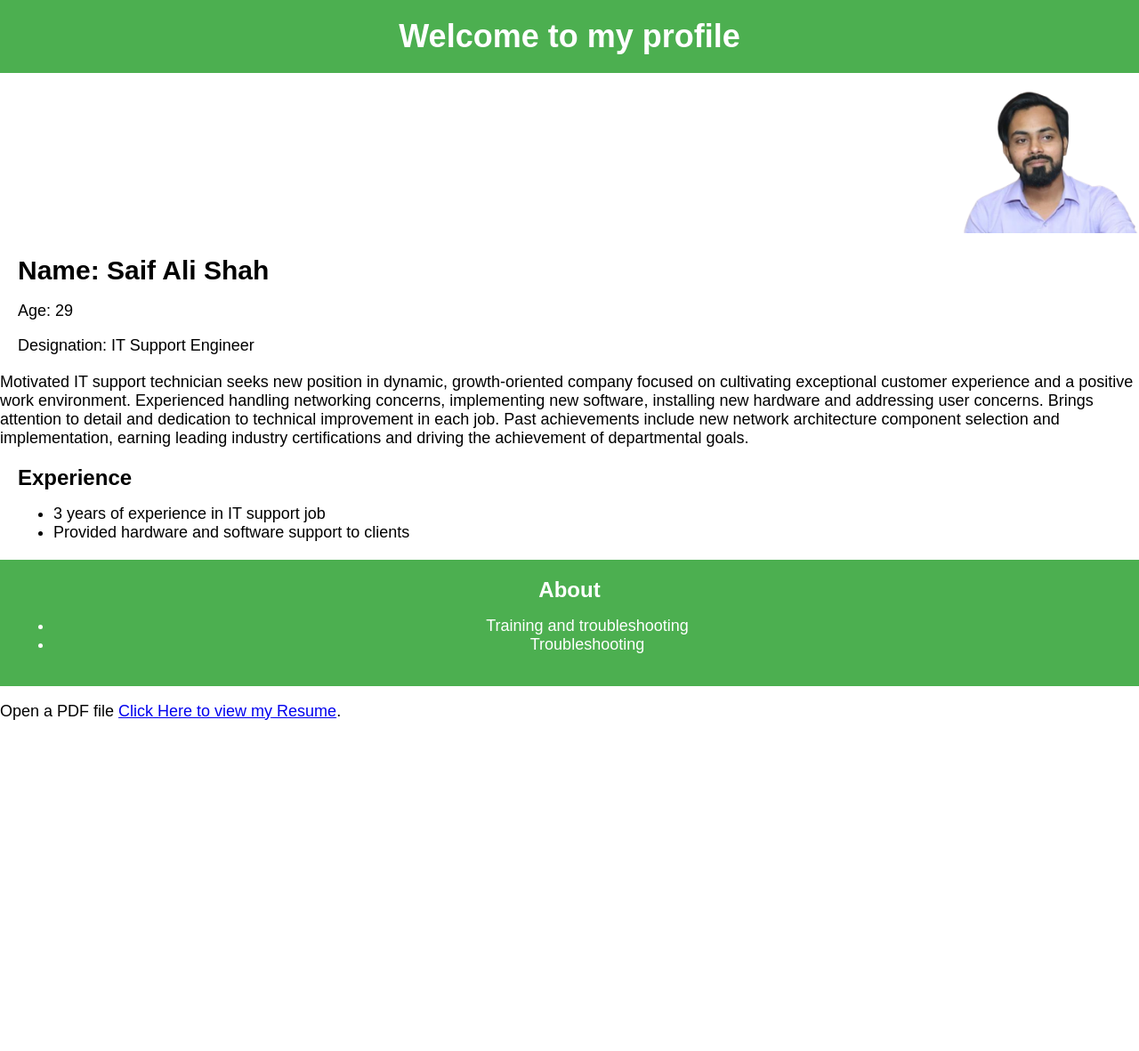
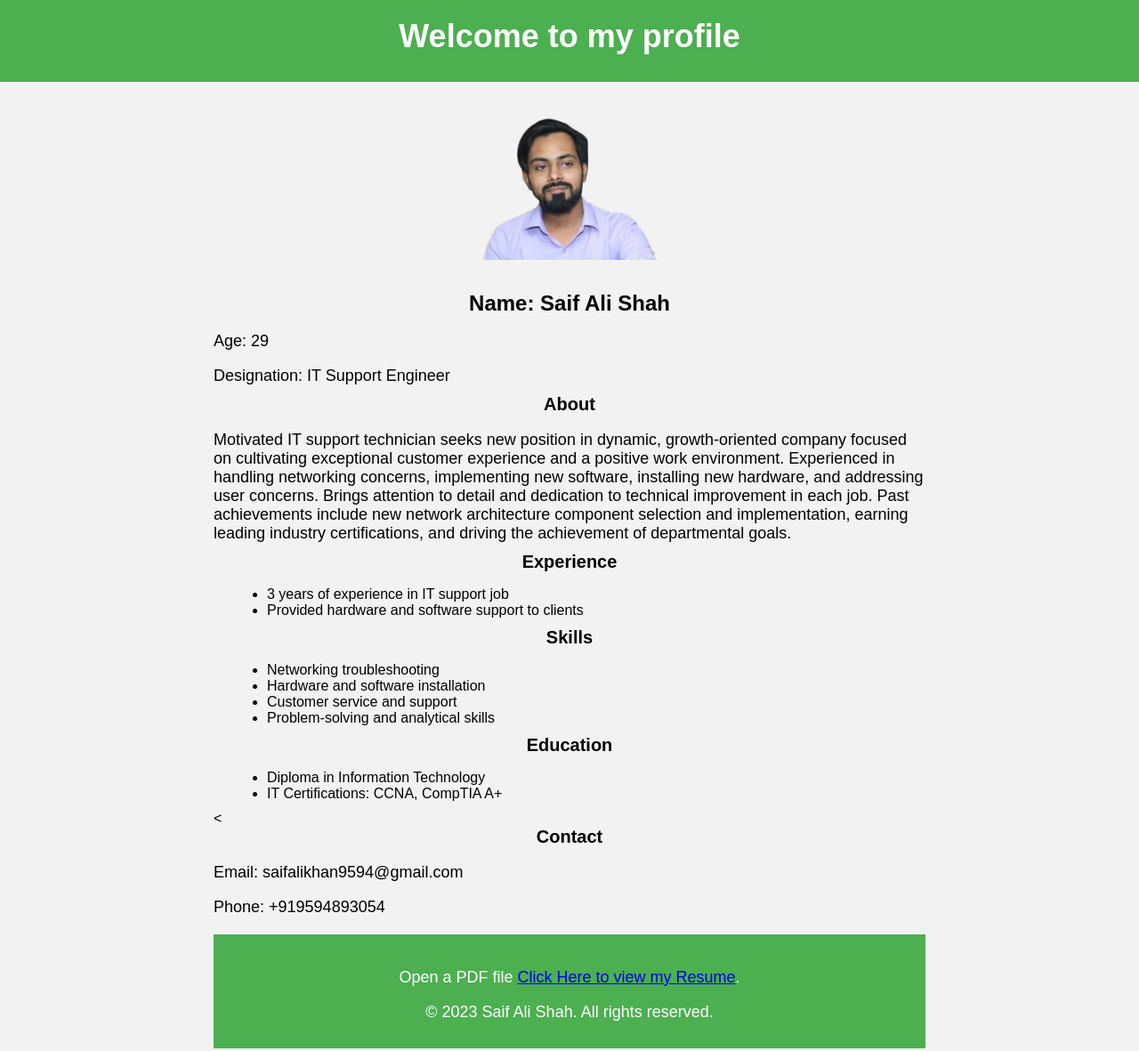
Before and after one commit to techwithbaz/saifalishah.github.io, a plain HTML site: page index.html in a window 1280 px wide. Shown: the whole page at 89% size. Before the commit the page ends 828 px from the top, so only its background shows below. Drawn offline with Linux system fonts and the light colour scheme.

Commit message:
index.html

```diff
--- a/index.html
+++ b/index.html
@@ -1,40 +1,75 @@
 <!DOCTYPE html>
 <html>
 <head>
-    <title>Saif ali shah Profile</title>
+<title>Saif Ali Shah Profile</title>
 <style>
 body {
 font-family: Arial, sans-serif;
 margin: 0;
 padding: 0;
+background-color: #f2f2f2;
 }
-      header, footer {
+
+header {
 background-color: #4CAF50;
 color: white;
 padding: 20px;
 text-align: center;
 }
-      h1, h2, h3 {
-        margin: 0;
+
+.container {
+max-width: 800px;
+margin: 0 auto;
+padding: 20px;
 }
-      h1 {
-        font-size: 36px;
-      }
-      h2 {
-        font-size: 30px;
-      }
-      h3 {
-        font-size: 24px;
-      }
-      p, li {
-        font-size: 18px;
-      }
-      section {
-        margin: 20px;
-      }
+
 .logo {
 width: 200px;
 height: auto;
+margin-bottom: 20px;
+}
+
+h1, h2, h3 {
+margin: 0;
+text-align: center;
+}
+
+h1 {
+font-size: 36px;
+margin-bottom: 10px;
+}
+
+h2 {
+font-size: 24px;
+margin-bottom: 10px;
+}
+
+h3 {
+font-size: 20px;
+margin-bottom: 10px;
+}
+
+p {
+font-size: 18px;
+margin-bottom: 10px;
+}
+
+ul {
+list-style-type: disc;
+margin-left: 20px;
+margin-bottom: 10px;
+}
+
+footer {
+background-color: #4CAF50;
+color: white;
+padding: 20px;
+text-align: center;
+margin-top: 20px;
+}
+
+footer p {
+margin-bottom: 10px;
 }
 </style>
 </head>
@@ -44,16 +79,19 @@
 </header>
 
 <div class="container">
-        <div class="navbar">
-     <p align="right"><img src="logo.jpg" alt="Image" class="logo"></p>
+<p align="center"><img src="logo.jpg" alt="Profile Image" class="logo"></p>
+
 <section>
 <h2>Name: Saif Ali Shah</h2>
 <p>Age: 29</p>
 <p>Designation: IT Support Engineer</p>
 </section>
-          <p>Motivated IT support technician seeks new position in dynamic, growth-oriented company focused on cultivating exceptional customer experience and a positive work environment. Experienced handling networking concerns, implementing new software, installing new hardware and addressing user concerns.
-Brings attention to detail and dedication to technical improvement in each job. Past achievements include new network architecture component selection and implementation, earning leading industry certifications and driving the achievement of departmental goals.
- </p>
+
+<section>
+<h3>About</h3>
+<p>Motivated IT support technician seeks new position in dynamic, growth-oriented company focused on cultivating exceptional customer experience and a positive work environment. Experienced in handling networking concerns, implementing new software, installing new hardware, and addressing user concerns. Brings attention to detail and dedication to technical improvement in each job. Past achievements include new network architecture component selection and implementation, earning leading industry certifications, and driving the achievement of departmental goals.</p>
+</section>
+
 <section>
 <h3>Experience</h3>
 <ul>
@@ -61,13 +99,33 @@ Brings attention to detail and dedication to technical improvement in each job.
 <li>Provided hardware and software support to clients</li>
 </ul>
 </section>
+
+<section>
+<h3>Skills</h3>
+<ul>
+<li>Networking troubleshooting</li>
+<li>Hardware and software installation</li>
+<li>Customer service and support</li>
+<li>Problem-solving and analytical skills</li>
+</ul>
+</section>
+
+<section>
+<h3>Education</h3>
+<ul>
+<li>Diploma in Information Technology</li>
+<li>IT Certifications: CCNA, CompTIA A+ </li>
+</ul>
+</section>
+
+<<section>
+<h3>Contact</h3>
+<p>Email: saifalikhan9594@gmail.com</p>
+<p>Phone: +919594893054</p>
+</section>
 <footer>
-      <h3>About</h3>
-      <ul>
-        <li>Training and troubleshooting</li>
-        <li>Troubleshooting</li>
-      </ul>
+  <p>Open a PDF file <a href="https://drive.google.com/file/d/1aOu4D_OZik01VaJNlO4M2C47UgozzxPS/view?usp=drivesdk">Click Here to view my Resume</a>.</p>
+<p>&copy; 2023 Saif Ali Shah. All rights reserved.</p>
 </footer>
-           <p>Open a PDF file <a href="https://drive.google.com/file/d/1aOu4D_OZik01VaJNlO4M2C47UgozzxPS/view?usp=drivesdk">Click Here to view my Resume</a>.</p>
 </body>
 </html>
```
Lines whose indentation alone changed are shown as unchanged.
